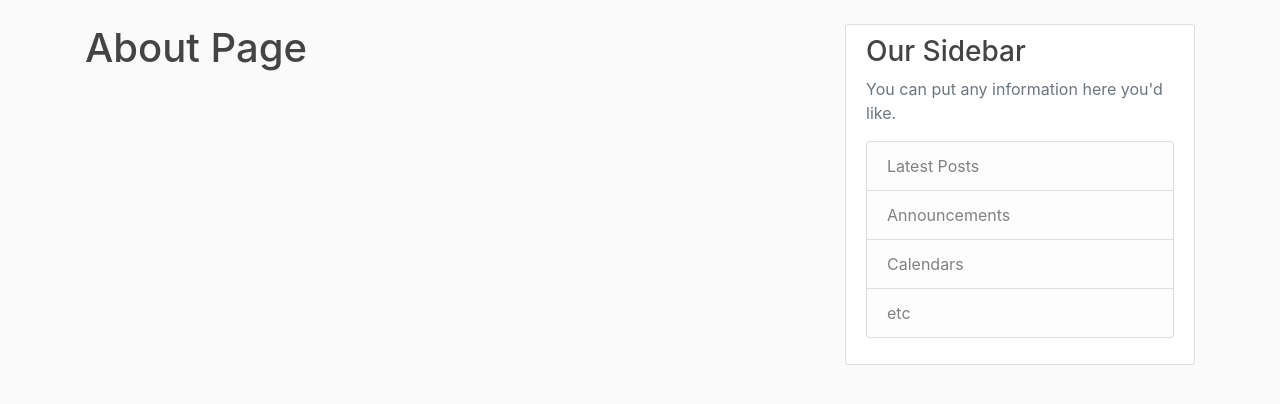
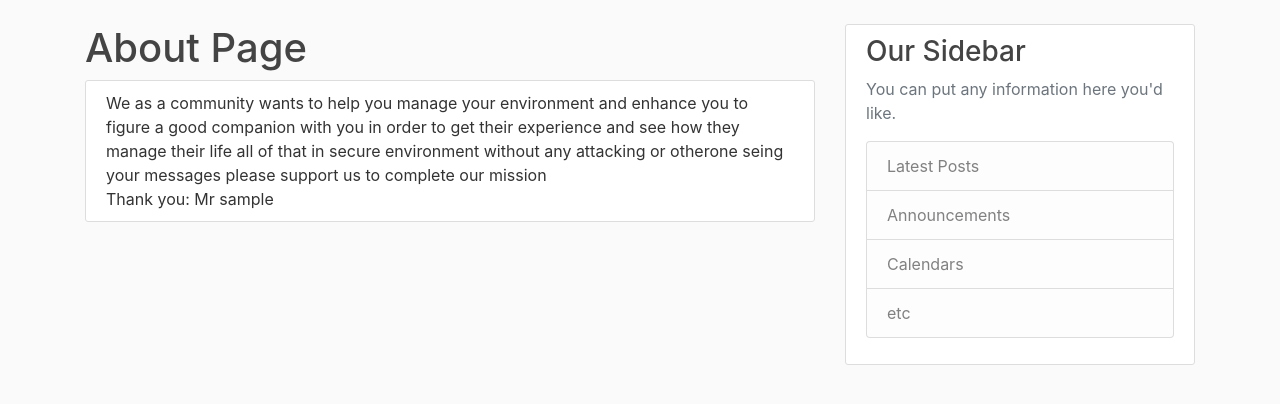
Before and after one commit to Abdulrahman-122/blog-post-app, a Flask app: page /about in a window 1280 px wide. Shown: the part 56-460 px from the top of the page. Run offline with Flask 3, Linux system fonts and the light colour scheme; the visitor is signed in with stand-in values (Sample User, id 1); some libraries are stand-ins or nearby versions.

Commit message:
Update about.html page

```diff
--- a/flaskblog/main/routes.py
+++ b/flaskblog/main/routes.py
@@ -20,4 +20,5 @@ def home():
 @main.route('/about',methods=['POST','GET'])
 @login_required
 def  about():
+
     return render_template('about.html',title="About")
--- a/flaskblog/templates/about.html
+++ b/flaskblog/templates/about.html
@@ -1,4 +1,10 @@
 {% extends "layout.html" %}
 {% block content %}
     <h1>About Page</h1>
+    <div class="content-section">
+        We as a community wants to help you manage your environment and enhance you to figure a good companion with you
+        in order to get their experience and see how they manage their life all of that in secure environment without any attacking or otherone seing your messages
+        please support us to complete our mission <br/>
+        Thank you: Mr {{ current_user.username }}
+    </div>
 {% endblock content %}
--- a/flaskblog/templates/register.html
+++ b/flaskblog/templates/register.html
@@ -4,7 +4,7 @@
     <form action="" method="POST">
 {{ form.hidden_tag() }}
             <fieldset class="form-group">
-                <legend class="border-bottom mb-4">Join Today</legend>
+                <legend class="border-bottom mb-4">Join our Aummah stuff...</legend>
                 <div class="form-group">
                     {{ form.username.label(class="form-control-label") }}
 
--- a/flaskblog/users/utils.py
+++ b/flaskblog/users/utils.py
@@ -2,7 +2,8 @@ from itsdangerous import URLSafeTimedSerializer
 from flaskblog import mail
 from flask import url_for,current_app      # we use current_app instead of app to avoid circular import
 from flask_mail import Message  #as you didn't create an object of it inside init
-
+import secrets,os
+from PIL import Image
 def generate_reset_token(user_id):
     """Generate a token that will be sent to the user email in order to check it's credentials."""
     secret_key=current_app.config['SECRET_KEY']
```
Also changed, not shown: flaskblog/static/images/0ffa9c595911a09d.png (added), flaskblog/static/images/284e21f08e5813b0.png (added), flaskblog/static/images/2ae1f0d32742d5d2.jpg (added), flaskblog/static/images/a0914a875094ee4e.jpg (added), flaskblog/static/images/a44046cf1d4d9dc2.jpg (added), flaskblog/static/images/b7d6517b385ba27c.jpg (added).
